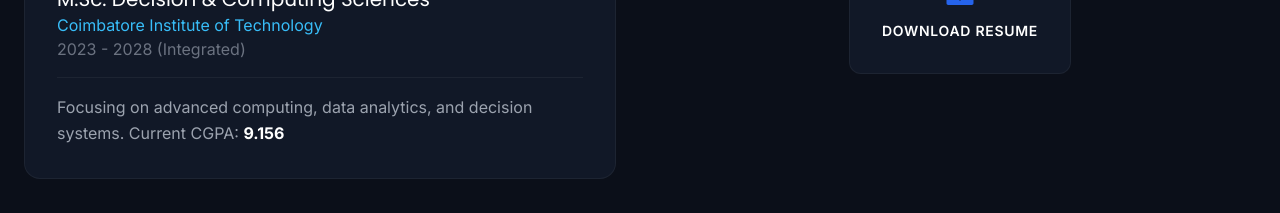
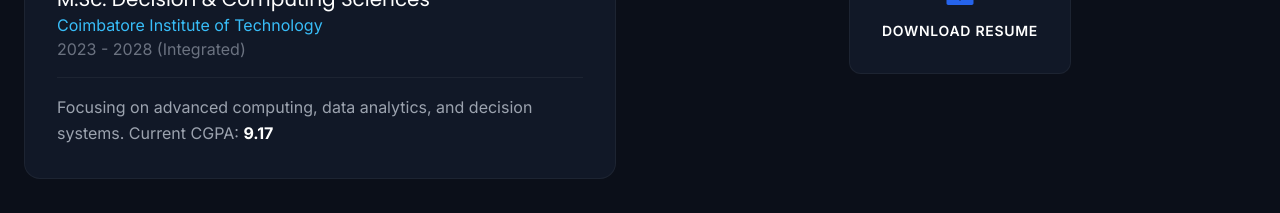
Before and after one commit to ashhwiithac22/My-Portfolio, a React (Vite) app: page / in a window 1280 px wide. Shown: the part 1120-1333 px from the top of the page. Built offline with nearby package versions, Linux system fonts and the light colour scheme.

Commit message:
updated CGPA

```diff
--- a/components/Education.tsx
+++ b/components/Education.tsx
@@ -45,7 +45,7 @@ const Education: React.FC = () => {
               <div className="pt-4 border-t border-white/5">
                 <p className="text-gray-400 leading-relaxed">
                   Focusing on advanced computing, data analytics, and decision systems.
-                  Current CGPA: <span className="text-white font-bold">9.156</span>
+                  Current CGPA: <span className="text-white font-bold">9.17</span>
                 </p>
               </div>
             </div>
```
